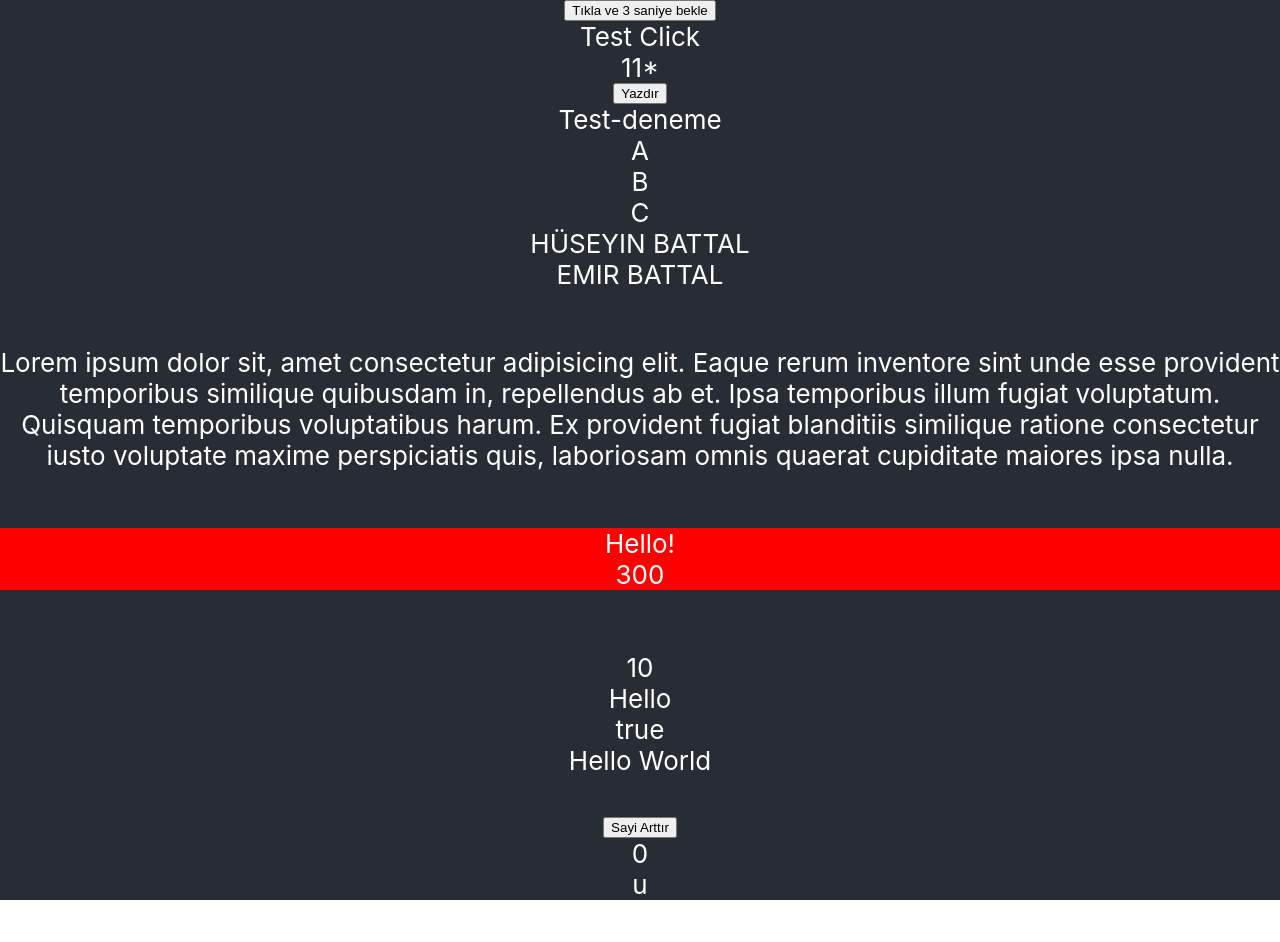
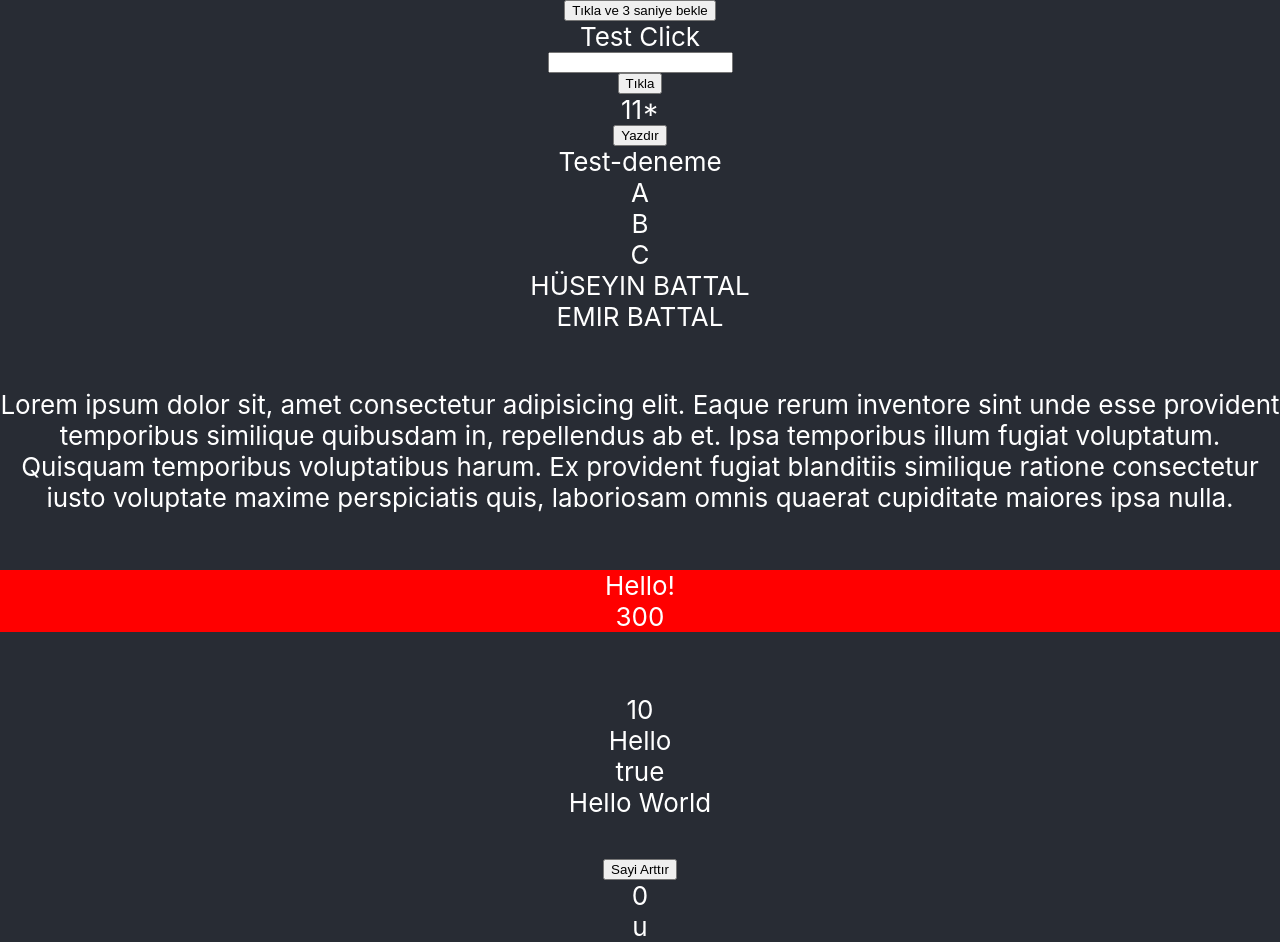
Before and after one commit to huseyinbattal/react-typescript, a React (Create React App) app: page / in a window 1280 px wide. Before the commit the page ends 900 px from the top, so only its background shows below. Built offline with nearby package versions, Linux system fonts and the light colour scheme.

Commit message:
Update App.tsx

```diff
--- a/src/App.tsx
+++ b/src/App.tsx
@@ -41,6 +41,13 @@ function App() {
           alert("ss")
         }} />
 
+        <input onChange={(e: React.ChangeEvent<HTMLInputElement>) => {
+          console.log(e.target.value)
+        }} />
+        <button onClick={(e: React.MouseEvent<HTMLButtonElement>) => {
+          console.log(e.currentTarget)
+}}>Tıkla</button>
+
        {calculateNumber(5,6).toString().toUpperCase().padEnd(3,"*")}
       <button onClick={()=>{logToConsole("test")}}>Yazdır</button>
         <div>
```
